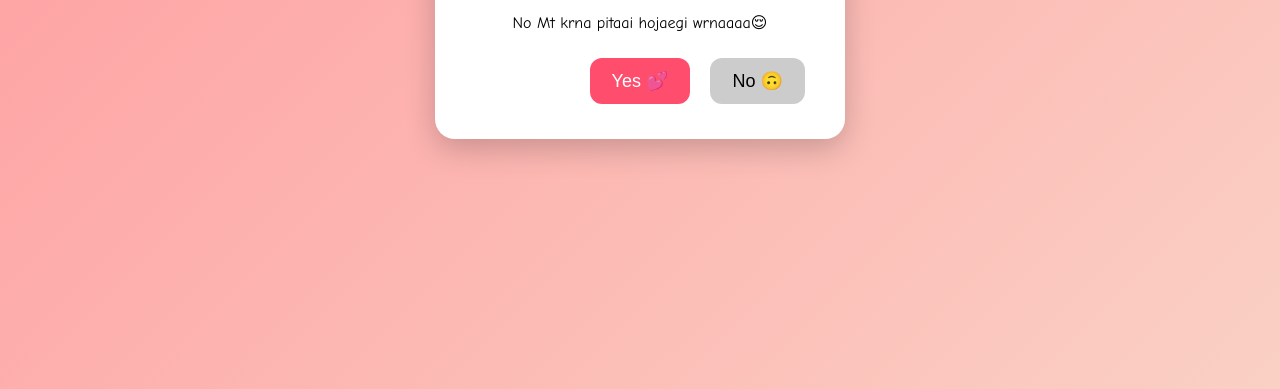
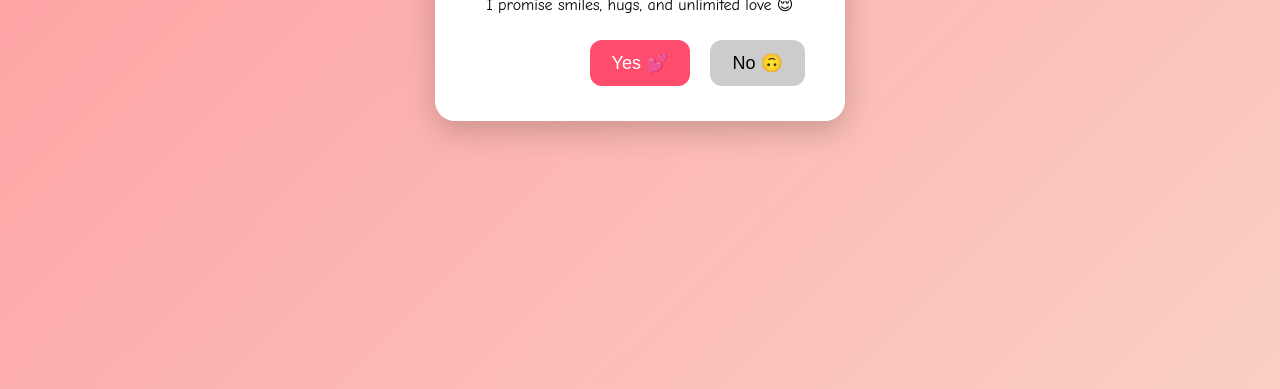
Before and after one commit to kartik5080-tech/Important, a plain HTML site: page valentine.html in a window 1280 px wide. Shown: the part 411-800 px from the top of the page. Drawn offline with Linux system fonts and the light colour scheme.

Commit message:
Refactor comments and improve HTML structure

```diff
--- a/valentine.html
+++ b/valentine.html
@@ -4,7 +4,7 @@
   <meta charset="UTF-8">
   <title>Will You Be My Valentine?</title>
 
-  <!-- MOBILE FIX -->
+  <!-- Mobile support -->
   <meta name="viewport" content="width=device-width, initial-scale=1.0">
 
   <style>
@@ -65,8 +65,6 @@
   <div class="card">
     <h1>💖 Will you be my Valentine? 💖</h1>
     <p>I promise smiles, hugs, and unlimited love 😌</p>
-
-    <p>No Mt krna pitaai hojaegi wrnaaaa😌</p>
     <button id="yes" onclick="yesClicked()">Yes 💕</button>
     <button id="no" onmouseover="moveNo()">No 🙃</button>
   </div>
@@ -103,7 +101,6 @@ document.body.innerHTML = `
           </p>
         </div>
       `;
-
     }
   </script>
 
```
Lines whose indentation alone changed are shown as unchanged.
